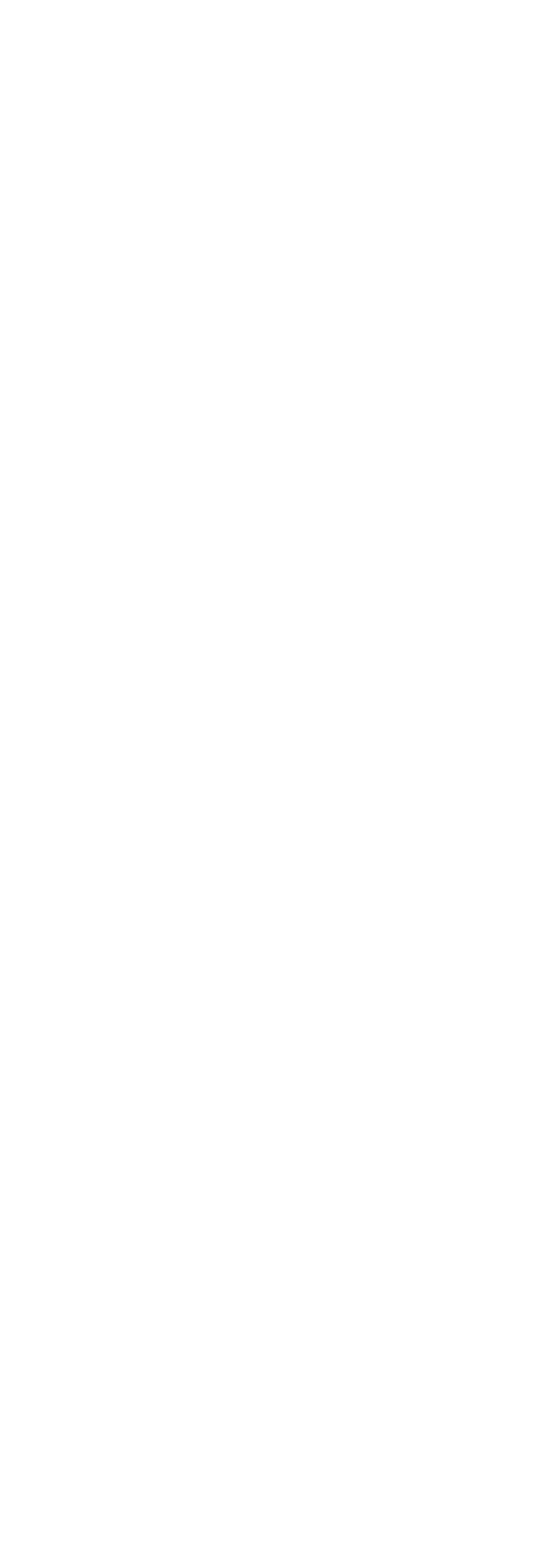
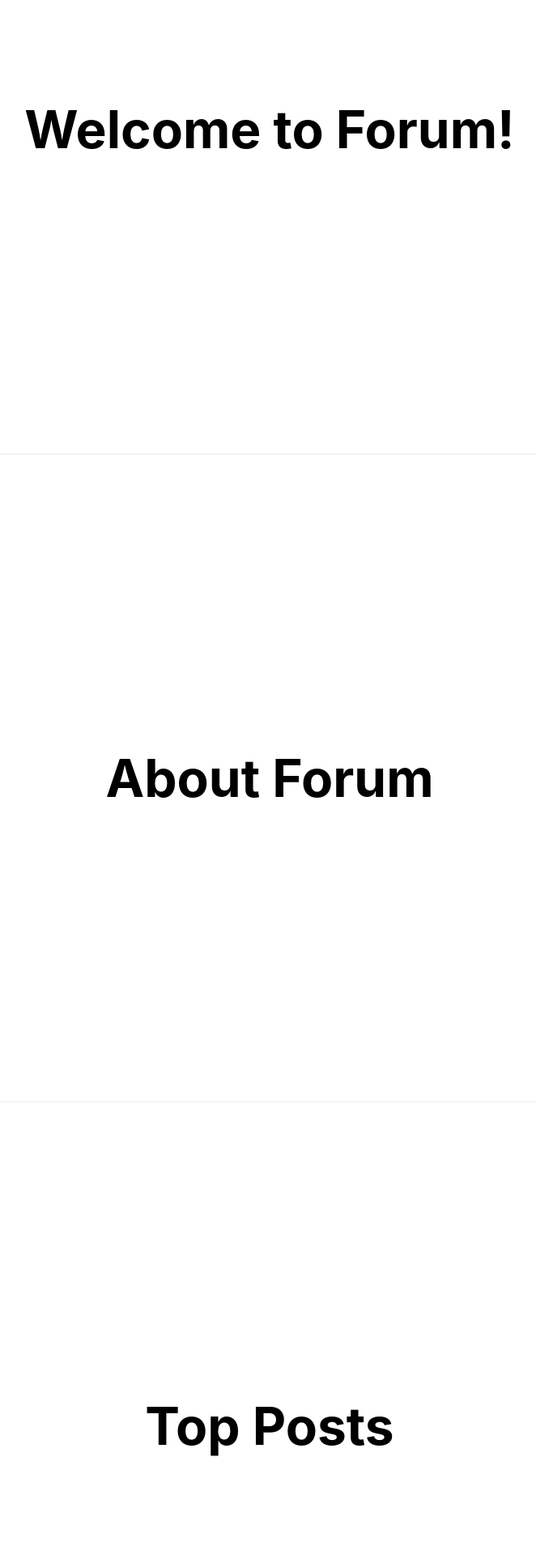
Before and after one commit to GeekHaven/Forum-Frontend-Web, a Next.js app: page / in a window 1280 px wide. Shown: the part 240-2160 px from the top of the page at 81% size, without its empty margins (307-969 px from the left). Before the commit the page ends 800 px from the top, so only its background shows below. Built offline with nearby package versions, Linux system fonts and the light colour scheme.

Commit message:
added sections

```diff
--- a/pages/index.js
+++ b/pages/index.js
@@ -10,6 +10,36 @@ export default function Home() {
         <meta name="description" content="Generated by create next app" />
         <link rel="icon" href="/favicon.ico" />
       </Head>
+      <main className={styles.main}>
+        <h1 className={styles.title}>
+          Welcome to Forum!
+        </h1>
+
+      </main>
+
+      <section className={styles.section} id="about">
+        <h1 className={styles.title}>
+        About Forum
+        </h1>
+      </section>
+
+      <section className={styles.section} id="topposts">
+        <h1 className={styles.title}>Top Posts</h1>
+      </section>
+
+
+      <section className={styles.section} >
+        <h1 className={styles.title}>
+          Contribute to Forum
+        </h1>
+      </section>
+
+
+      <section className={styles.section} id="contactUs">
+        <h1 className={styles.title}>
+          Contact Us
+        </h1>
+      </section>
 
       <footer className={styles.footer}>
         <a
--- a/styles/Home.module.css
+++ b/styles/Home.module.css
@@ -11,7 +11,15 @@
   justify-content: center;
   align-items: center;
 }
-
+.section{
+  min-height: 100vh;
+  display: flex;
+  flex: 1;
+  padding: 2rem 0;
+  border-top: 1px solid #eaeaea;
+  justify-content: center;
+  align-items: center;
+}
 .footer {
   display: flex;
   flex: 1;
```
